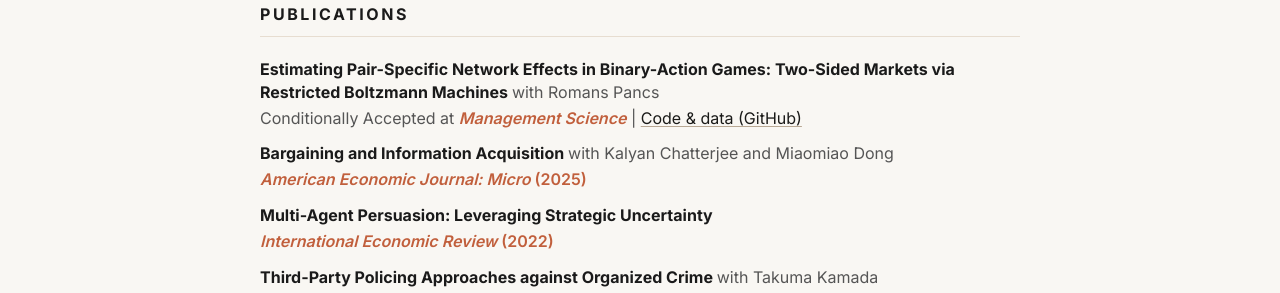
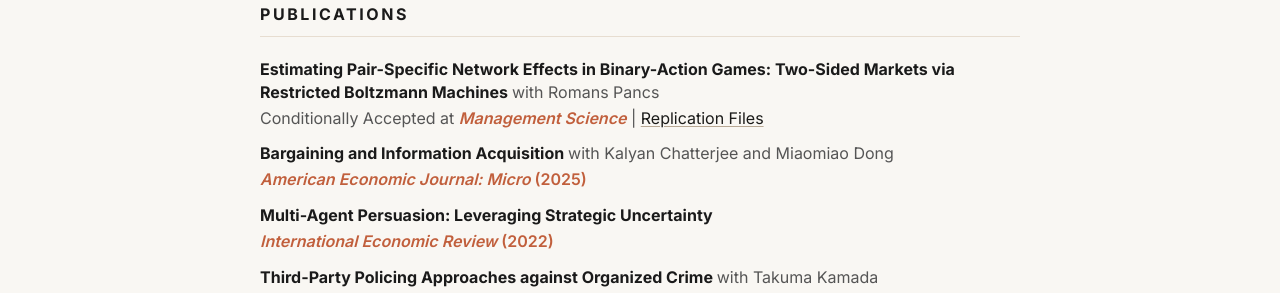
Before and after one commit to tetsuyahoshino137/tetsuyahoshino137.github.io, a Jekyll site: the page built from index.md, in a window 1280 px wide. Shown: the part 732-1025 px from the top of the page. Built offline with Jekyll 4.4.1, drawn with Linux system fonts in a browser that asks for light colours.

Commit message:
Update index.md

```diff
--- a/index.md
+++ b/index.md
@@ -76,7 +76,7 @@
         </div>
         <div class="paper-sub">
           Conditionally Accepted at <span class="badge"><em>Management Science</em></span> |
-          <a href="https://github.com/tetsuyahoshino137/tetsuyahoshino137.github.io/tree/main/replication/hoshino-pancs">Code &amp; data (GitHub)</a>
+          <a href="https://github.com/tetsuyahoshino137/tetsuyahoshino137.github.io/tree/main/replication/hoshino-pancs">Replication Files</a>
           </div>
       </li>
       <li>
```
